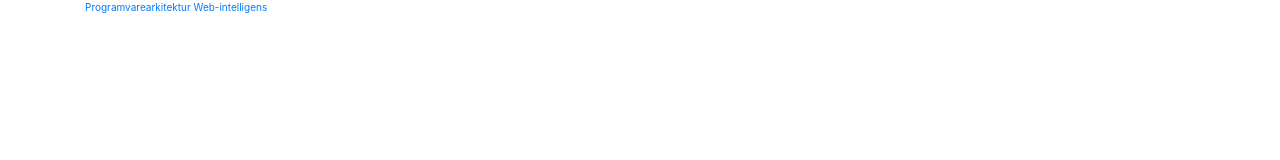
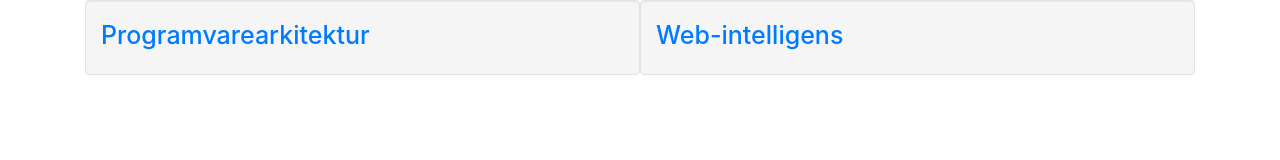
Before and after one commit to kwrl/kwrl.github.io, a plain HTML site: page index.html in a window 1280 px wide. Drawn offline with nearby package versions, Linux system fonts and the light colour scheme.

Commit message:
Slight improvement to index

```diff
--- a/index.html
+++ b/index.html
@@ -13,8 +13,8 @@
 </head>
 <body>
     <div class="container">
-        <a href="progark.html">Programvarearkitektur</a>
-        <a href="webint.html">Web-intelligens</a>
+        <a class="well col-md-6" href="progark.html"><h1>Programvarearkitektur</h1></a>
+        <a class="well col-md-6" href="webint.html"><h1>Web-intelligens</h1></a>
     </div>
     <script src="highlight.js"></script>
     <script src="index.js"></script>
```
